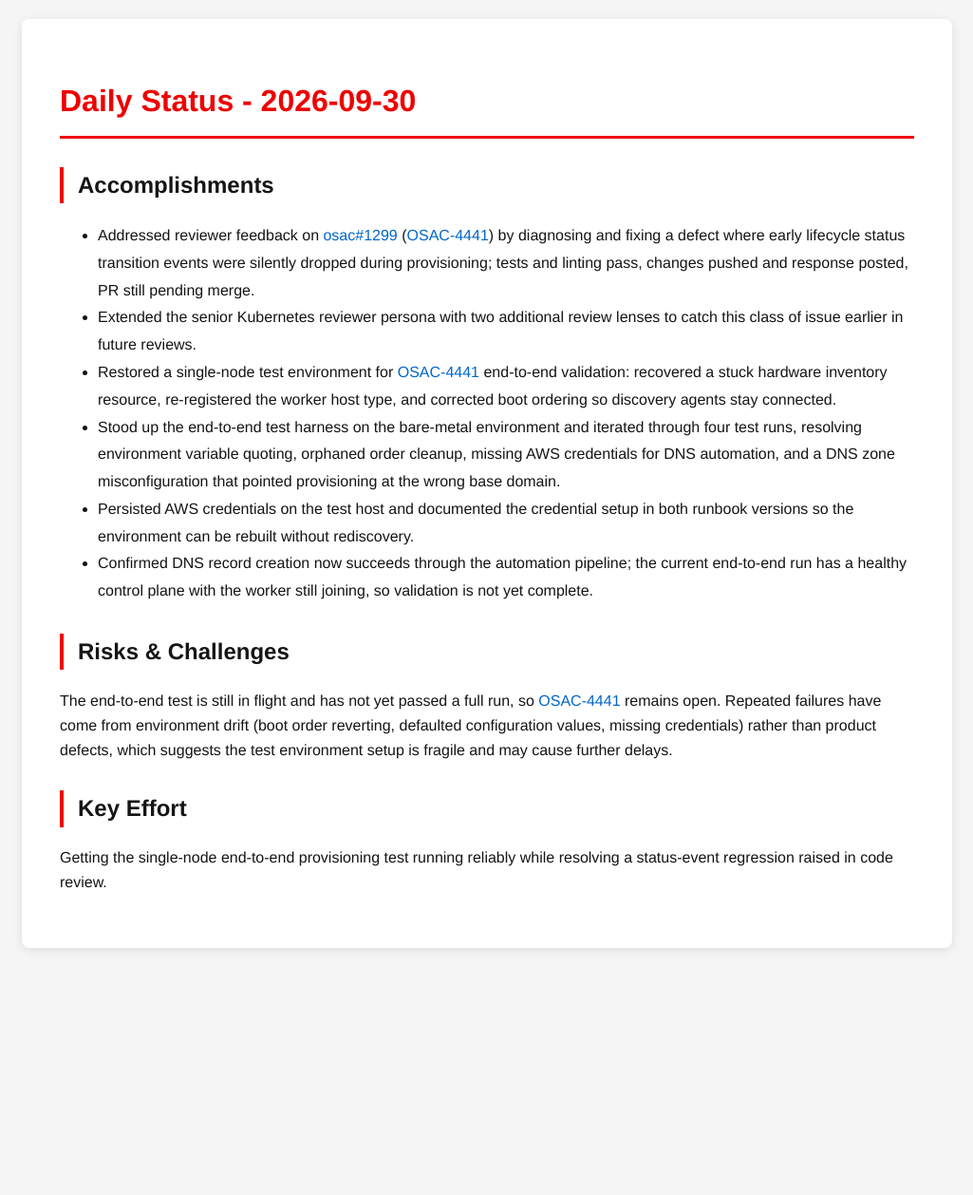
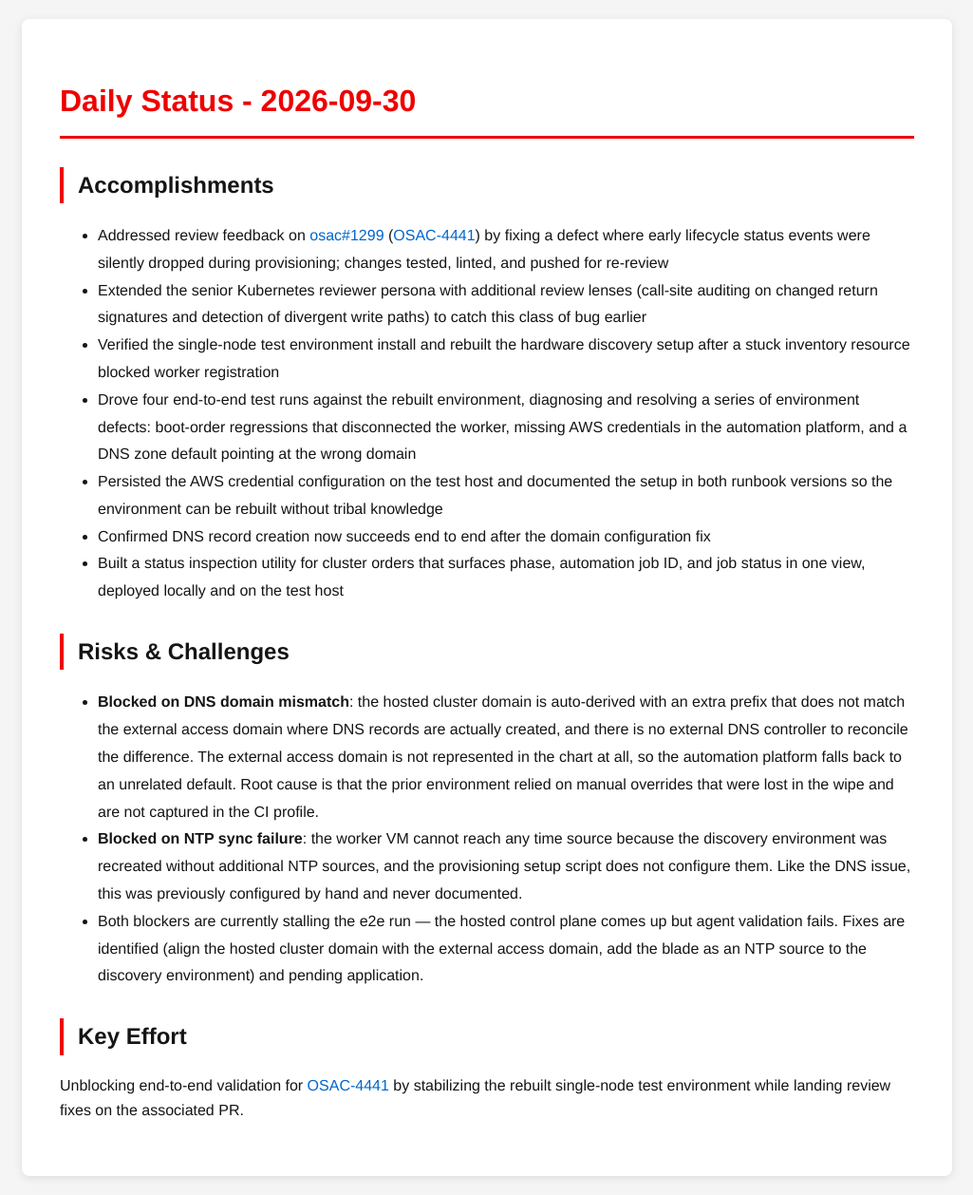
Before and after one commit to tzvatot/daily-status, a Jekyll site: the page built from 2026-09-30.md, in a window 1280 px wide. Shown: the whole page at 95% size, without its empty margins (127-1152 px from the left). Built offline with Jekyll 4.4.1, drawn with Linux system fonts in a browser that asks for light colours; before the commit the page ends 1018 px from its top, so only the background shows below that.

Commit message:
Daily status update - 2026-09-30

```diff
--- a/2026-09-30.md
+++ b/2026-09-30.md
@@ -7,15 +7,18 @@ date: 2026-09-30
 # Daily Status - 2026-09-30
 
 ## Accomplishments
-- Addressed reviewer feedback on [osac#1299](https://github.com/osac-project/osac/pull/1299) ([OSAC-4441](https://redhat.atlassian.net/browse/OSAC-4441)) by diagnosing and fixing a defect where early lifecycle status transition events were silently dropped during provisioning; tests and linting pass, changes pushed and response posted, PR still pending merge.
-- Extended the senior Kubernetes reviewer persona with two additional review lenses to catch this class of issue earlier in future reviews.
-- Restored a single-node test environment for [OSAC-4441](https://redhat.atlassian.net/browse/OSAC-4441) end-to-end validation: recovered a stuck hardware inventory resource, re-registered the worker host type, and corrected boot ordering so discovery agents stay connected.
-- Stood up the end-to-end test harness on the bare-metal environment and iterated through four test runs, resolving environment variable quoting, orphaned order cleanup, missing AWS credentials for DNS automation, and a DNS zone misconfiguration that pointed provisioning at the wrong base domain.
-- Persisted AWS credentials on the test host and documented the credential setup in both runbook versions so the environment can be rebuilt without rediscovery.
-- Confirmed DNS record creation now succeeds through the automation pipeline; the current end-to-end run has a healthy control plane with the worker still joining, so validation is not yet complete.
+- Addressed review feedback on [osac#1299](https://github.com/osac-project/osac/pull/1299) ([OSAC-4441](https://redhat.atlassian.net/browse/OSAC-4441)) by fixing a defect where early lifecycle status events were silently dropped during provisioning; changes tested, linted, and pushed for re-review
+- Extended the senior Kubernetes reviewer persona with additional review lenses (call-site auditing on changed return signatures and detection of divergent write paths) to catch this class of bug earlier
+- Verified the single-node test environment install and rebuilt the hardware discovery setup after a stuck inventory resource blocked worker registration
+- Drove four end-to-end test runs against the rebuilt environment, diagnosing and resolving a series of environment defects: boot-order regressions that disconnected the worker, missing AWS credentials in the automation platform, and a DNS zone default pointing at the wrong domain
+- Persisted the AWS credential configuration on the test host and documented the setup in both runbook versions so the environment can be rebuilt without tribal knowledge
+- Confirmed DNS record creation now succeeds end to end after the domain configuration fix
+- Built a status inspection utility for cluster orders that surfaces phase, automation job ID, and job status in one view, deployed locally and on the test host
 
 ## Risks & Challenges
-The end-to-end test is still in flight and has not yet passed a full run, so [OSAC-4441](https://redhat.atlassian.net/browse/OSAC-4441) remains open. Repeated failures have come from environment drift (boot order reverting, defaulted configuration values, missing credentials) rather than product defects, which suggests the test environment setup is fragile and may cause further delays.
+- **Blocked on DNS domain mismatch**: the hosted cluster domain is auto-derived with an extra prefix that does not match the external access domain where DNS records are actually created, and there is no external DNS controller to reconcile the difference. The external access domain is not represented in the chart at all, so the automation platform falls back to an unrelated default. Root cause is that the prior environment relied on manual overrides that were lost in the wipe and are not captured in the CI profile.
+- **Blocked on NTP sync failure**: the worker VM cannot reach any time source because the discovery environment was recreated without additional NTP sources, and the provisioning setup script does not configure them. Like the DNS issue, this was previously configured by hand and never documented.
+- Both blockers are currently stalling the e2e run — the hosted control plane comes up but agent validation fails. Fixes are identified (align the hosted cluster domain with the external access domain, add the blade as an NTP source to the discovery environment) and pending application.
 
 ## Key Effort
-Getting the single-node end-to-end provisioning test running reliably while resolving a status-event regression raised in code review.
+Unblocking end-to-end validation for [OSAC-4441](https://redhat.atlassian.net/browse/OSAC-4441) by stabilizing the rebuilt single-node test environment while landing review fixes on the associated PR.
```
